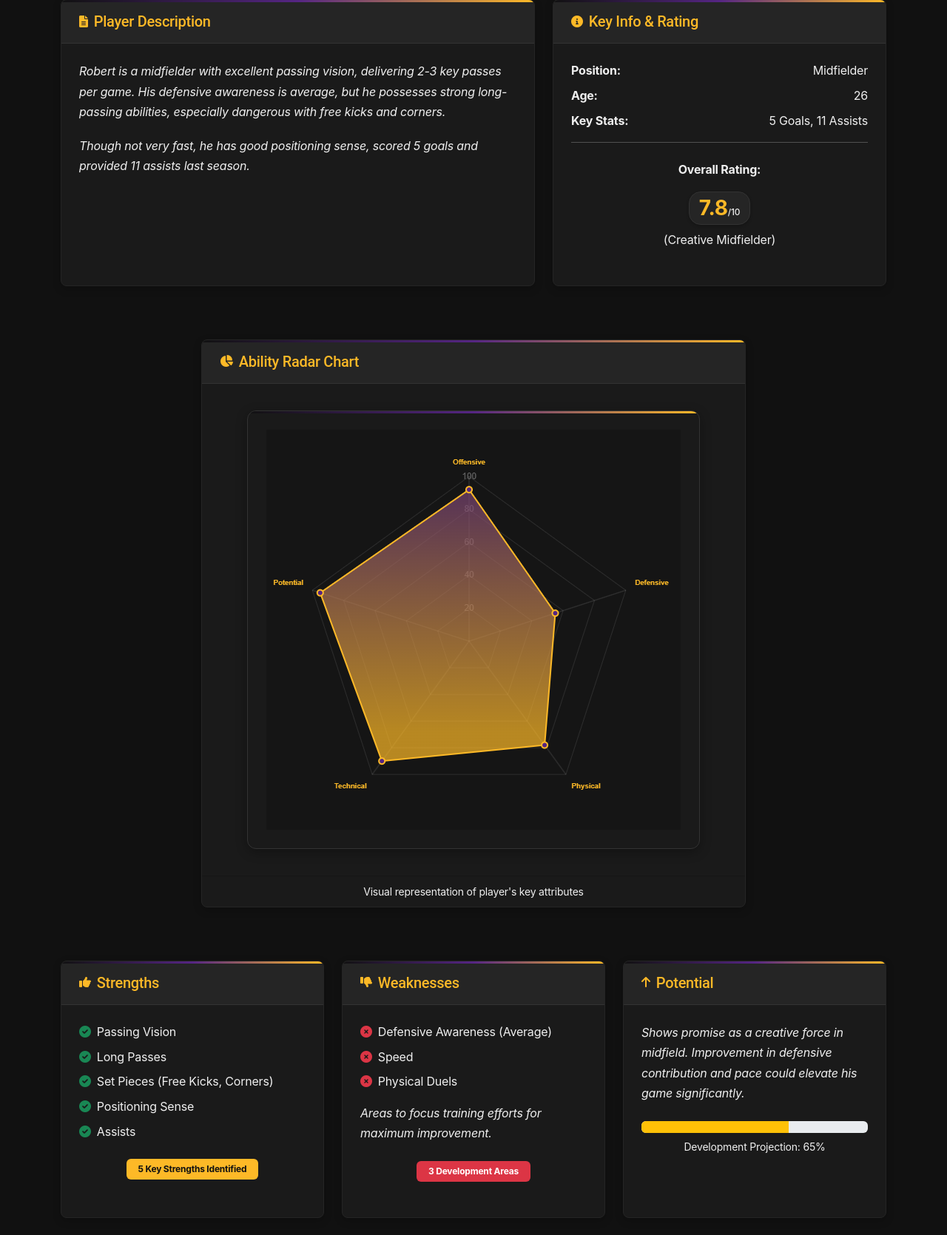
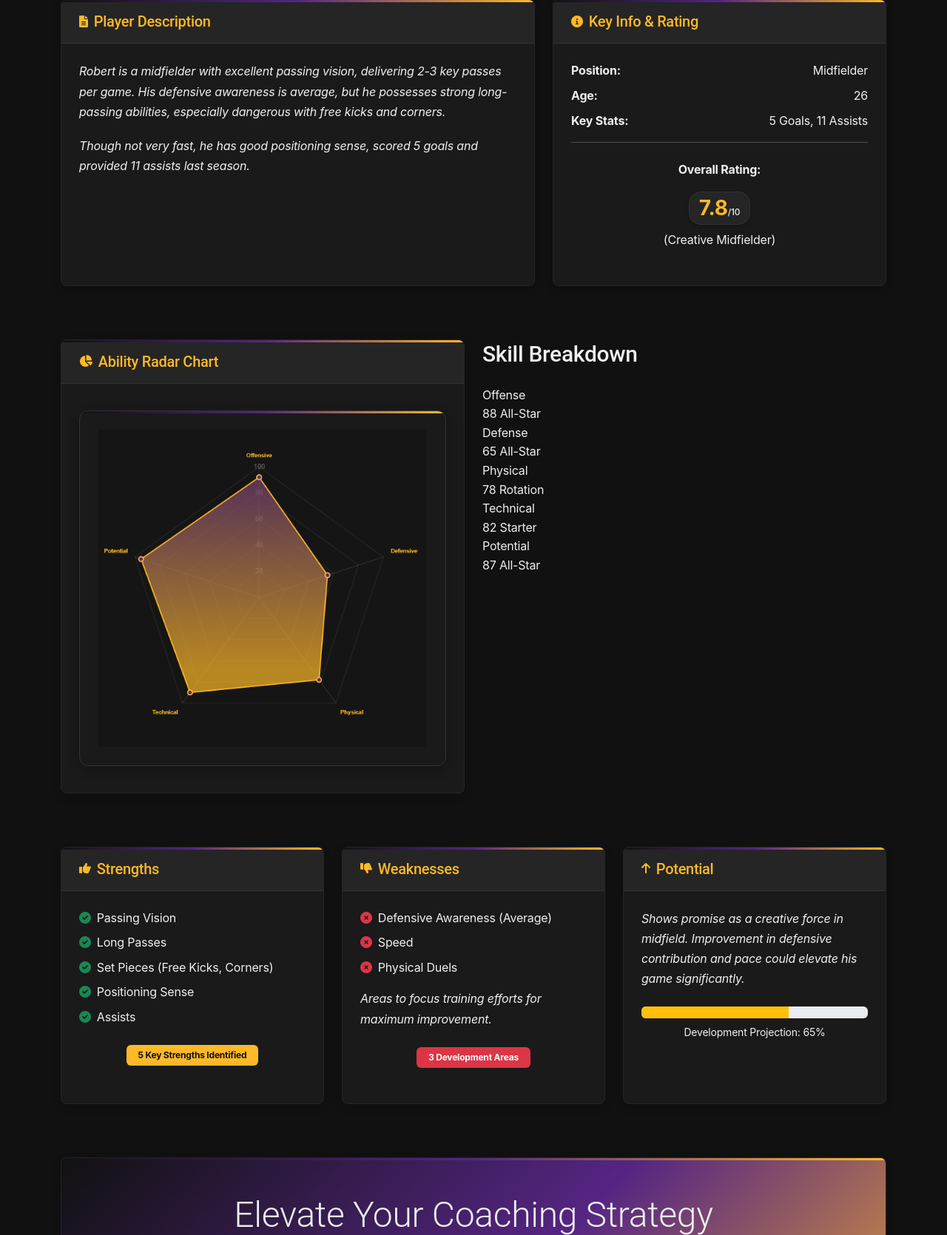
Before and after one commit to ziyusteve/CITS5505-AgileWebDev-GroupProject, a Flask app: page / in a window 1280 px wide. Shown: the part 1373-3043 px from the top of the page at 74% size. Run offline with Flask 3, Linux system fonts and the light colour scheme; some libraries are stand-ins or nearby versions.

Commit message:
add a bar char to give the specific data output for the 5 pentagons

```diff
--- a/app/templates/main/index.html
+++ b/app/templates/main/index.html
@@ -163,10 +163,10 @@
     </div>
 </div>
 
-<!-- Row 2: Radar Chart (Enhanced and Centered) -->
+<!-- Row 2: Radar Chart and Skill Breakdown -->
 <div class="row justify-content-center analysis-section">
-    <!-- Ability Radar Chart Card with improved styling -->
-    <div class="col-lg-8 mb-4">
+    <!-- Ability Radar Chart Card -->
+    <div class="col-lg-6 mb-4">
         <div class="card h-100 player-stat-card analysis-card">
             <div class="card-header player-stat-header d-flex align-items-center">
                 <div class="header-icon me-2">
@@ -179,8 +179,78 @@
                     <img src="{{ url_for('static', filename='images/rd.png') }}" alt="Player Radar Chart" class="img-fluid radar-chart-img">
                 </div>
             </div>
-            <div class="card-footer bg-transparent text-center">
-                <small class="text-muted">Visual representation of player's key attributes</small>
+        </div>
+    </div>
+
+    <!-- Skill Breakdown Chart -->
+    <div class="col-lg-6 mb-4">
+        <div class="skill-breakdown-chart h-100">
+            <h2 class="skill-title">Skill Breakdown</h2>
+            <div class="skill-list">
+                <div class="skill-item">
+                    <div class="skill-header">
+                        <span class="skill-name">Offense</span>
+                        <div class="skill-rating">
+                            <span class="skill-value">88</span>
+                            <span class="skill-badge skill-badge-blue">All-Star</span>
+                        </div>
+                    </div>
+                    <div class="skill-bar-bg">
+                        <div class="skill-bar skill-bar-blue" style="width: 88%"></div>
+                    </div>
+                </div>
+
+                <div class="skill-item">
+                    <div class="skill-header">
+                        <span class="skill-name">Defense</span>
+                        <div class="skill-rating">
+                            <span class="skill-value">65</span>
+                            <span class="skill-badge skill-badge-blue">All-Star</span>
+                        </div>
+                    </div>
+                    <div class="skill-bar-bg">
+                        <div class="skill-bar skill-bar-blue" style="width: 65%"></div>
+                    </div>
+                </div>
+
+                <div class="skill-item">
+                    <div class="skill-header">
+                        <span class="skill-name">Physical</span>
+                        <div class="skill-rating">
+                            <span class="skill-value">78</span>
+                            <span class="skill-badge skill-badge-green">Rotation</span>
+                        </div>
+                    </div>
+                    <div class="skill-bar-bg">
+                        <div class="skill-bar skill-bar-green" style="width: 78%"></div>
+                    </div>
+                </div>
+
+                <div class="skill-item">
+                    <div class="skill-header">
+                        <span class="skill-name">Technical</span>
+                        <div class="skill-rating">
+                            <span class="skill-value">82</span>
+                            <span class="skill-badge skill-badge-green">Starter</span>
+                        </div>
+                    </div>
+                    <div class="skill-bar-bg">
+                        <div class="skill-bar skill-bar-green" style="width: 82%"></div>
+                    </div>
+                </div>
+
+                <div class="skill-item">
+                    <div class="skill-header">
+                        <span class="skill-name">Potential</span>
+                        <div class="skill-rating">
+                            <span class="skill-value">87</span>
+                            <span class="skill-badge skill-badge-blue">All-Star</span>
+                        </div>
+                    </div>
+                    <div class="skill-bar-bg">
+                        <div class="skill-bar skill-bar-blue" style="width: 87%"></div>
+                    </div>
+                </div>
             </div>
         </div>
     </div>
```
